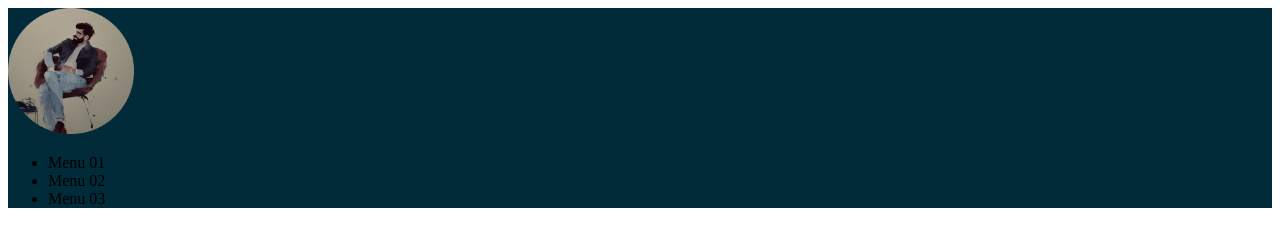
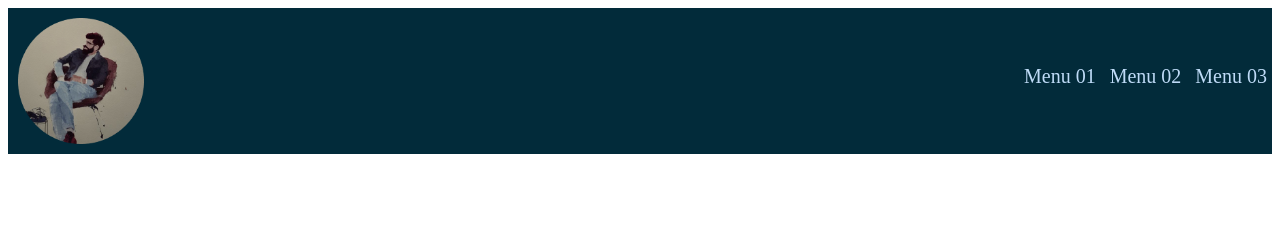
Before and after one commit to teotoniojr/2B-programacao, a plain HTML site: page index.html in a window 1280 px wide. Drawn offline with Linux system fonts and the light colour scheme.

Commit message:
Add files via upload

```diff
--- a/style.css
+++ b/style.css
@@ -6,8 +6,19 @@
 
 .cabecalho{
     background-color: var(--preto-azul);
+    display: flex;
+    justify-content: space-between;
+}
+
+.menu-item{
+    display: inline-block;
+    padding: 5px;
+    margin-top: 36px;
+    color: var(--azul-bebe);
+    font-size: 20px;
 }
 
 .logo{
     width:  10%;
+    margin: 10px;
 }
```
